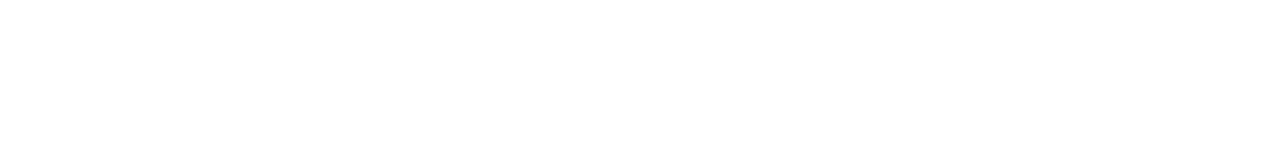
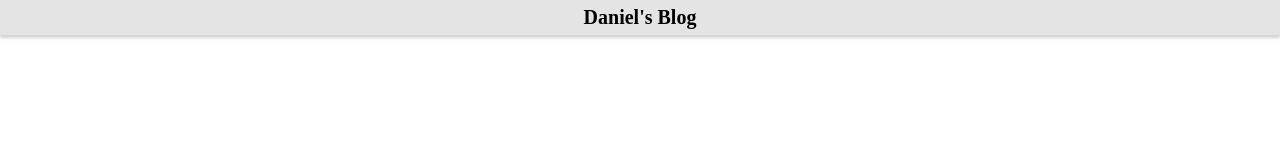
Before and after one commit to Im-Humor/blog-me, a plain HTML site: page index.html in a window 1280 px wide. Drawn offline with Linux system fonts and the light colour scheme.

Commit message:
add navbar placeholder and float-style element theming

```diff
--- a/index.html
+++ b/index.html
@@ -3,20 +3,21 @@
     <head>
         <meta charset="utf-8">
         <title>Blog</title>
+        <link rel="stylesheet" href="style.css">
     </head>
     <body>
-        <div class="navbar">
-
+        <div class="navbar float">
+            <h1>Daniel's Blog</h1>
         </div>
         <div class="grid-container">
-            <div class="info-bite">
+            <div class="info-bite float">
 
             </div>
-            <div class="links-bite">
+            <div class="links-bite float">
 
             </div>
             <div class="blogs-container">
-                <div class="blog-entry">
+                <div class="blog-entry float">
                     <div class="blog-title"></div>
                     <div class="blog-time"></div>
                     <div class="blog-content">
--- a/style.css
+++ b/style.css
@@ -0,0 +1,29 @@
+html * {
+    margin: 0;
+    padding: 0;
+}
+
+html {
+    font-size: 24px;
+}
+
+body {
+    display: flex;
+    flex-direction: column;
+}
+
+.float {
+    background-color: rgb(228, 228, 228);
+    box-shadow: 0 3px 3px rgb(210, 210, 210);
+}
+
+.navbar {
+    display: flex;
+    align-items: center;
+    justify-content: center;
+    padding: 0.25rem;
+}
+
+.navbar h1 {
+    font-size: 20px;
+}
```
